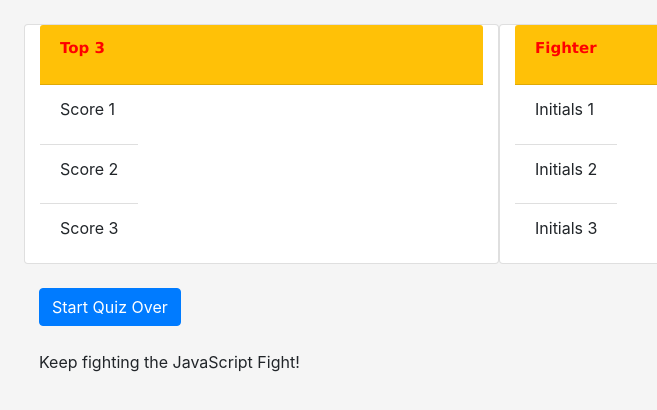
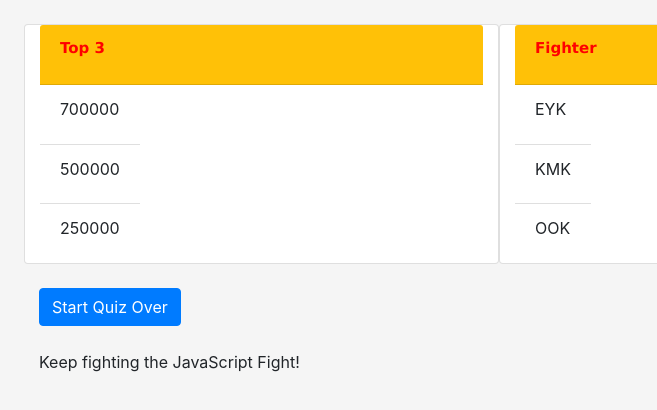
Before and after one commit to EsmondKim/CodeQuizWebSite, a plain HTML site: page highscores.html in a window 1280 px wide. Shown: the full height of the page, 141-798 px from the left. Drawn offline with nearby package versions, Linux system fonts and the light colour scheme.

Commit message:
top 3 high scores and initials rendering with a .forEach through data arrays.

```diff
--- a/highscores.html
+++ b/highscores.html
@@ -24,7 +24,7 @@
               font-size: 15px;
               font-weight: bold;
               font-family: Verdana, Arial, 'Lucida Console';
-              width: fit-content%;
+              width: 100%;
               height: 60px;
               float: left;
             "
@@ -34,23 +34,23 @@
 
           <ul class="list-group list-group-flush">
             <li
-              class="list-group-item"
+              class="list-group-item score1"
               style="width: fit-content; height: 60px"
-              id="lastFighterScore"
+              id="score1"
             >
               Score 1
             </li>
             <li
               class="list-group-item"
               style="width: fit-content; height: 60px"
-              id="lastFighterScore"
+              id="score2"
             >
               Score 2
             </li>
             <li
               class="list-group-item"
               style="width: fit-content; height: 60px"
-              id="lastFighterScore"
+              id="score3"
             >
               Score 3
             </li>
@@ -76,21 +76,21 @@
             <li
               class="list-group-item"
               style="width: fit-content; height: 60px; overflow: hidden"
-              id="lastFighter"
+              id="initials1"
             >
               Initials 1
             </li>
             <li
               class="list-group-item"
               style="width: fit-content; height: 60px; overflow: hidden"
-              id="lastFighter"
+              id="initials2"
             >
               Initials 2
             </li>
             <li
               class="list-group-item"
               style="width: fit-content; height: 60px; overflow: hidden"
-              id="lastFighter"
+              id="initials3"
             >
               Initials 3
             </li>
--- a/highscorescript.js
+++ b/highscorescript.js
@@ -4,17 +4,66 @@
 // lastFighterScoreEl.textContent = localStorage.getItem("lastFighterScore");
 // lastFighterEl.textContent = localStorage.getItem("lastFighter");
 
+let score2El = document.querySelector("#score2");
+let score3El = document.querySelector("#score3");
+let initials1El = document.querySelector("#initials1");
+let initials2El = document.querySelector("#initials2");
+let initials3El = document.querySelector("#initials3");
+
 let lastFghtrScr = localStorage.getItem("lastFighterScore");
 let lastFghtrIntl = localStorage.getItem("lastFighter");
 let topScores = [700000, 500000, 250000];
-let topFghtrs = [EYK, KMK, OOK];
+let topFighters = ["EYK", "KMK", "OOK"];
 
-topScores.map((score) => {
-  topScores((a, b) => b - a);
-  if (lastFghtrScr > score) {
-    topScores.slice(0, -1);
-    topFghtrs.slice(0, -1);
-    topScores.unshift(score);
-    topFghtrs.unshift(lastFghtrIntl);
-  }
-});
+renderTop3 = () => {
+  //   let score1El = document.querySelector("#score1");
+  //   score1El.textContent = topScores[0];
+
+  let i = 1;
+  topScores.forEach((score) => {
+    let templateLiteralId = `#score${i}`;
+    // let templateLiteralEl = `score${i}El`;
+    templateLiteral = document.querySelector(templateLiteralId);
+    console.log(templateLiteral);
+    templateLiteral.textContent = score;
+    console.log(score);
+    i++;
+    console.log("through loop once");
+    console.log(i);
+  });
+};
+
+renderTop3();
+
+renderTopInitials = () => {
+  //   let score1El = document.querySelector("#score1");
+  //   score1El.textContent = topScores[0];
+
+  let i = 1;
+  topFighters.forEach((fighter) => {
+    let templateLiteralId = `#initials${i}`;
+    // let templateLiteralEl = `score${i}El`;
+    templateLiteral = document.querySelector(templateLiteralId);
+    console.log(templateLiteral);
+    templateLiteral.textContent = fighter;
+    console.log(fighter);
+    i++;
+    console.log("through loop once");
+    console.log(i);
+  });
+};
+
+renderTopInitials();
+
+// topScores.map((score) => {
+//   topScores((a, b) => b - a);
+//   if (lastFghtrScr > score) {
+//     topScores.slice(0, -1);
+//     topFghtrs.slice(0, -1);
+//     topScores.unshift(score);
+//     topFghtrs.unshift(lastFghtrIntl);
+//   }
+//   if (lastFghtrScr === score) {
+//     |
+//   }
+// });
```
